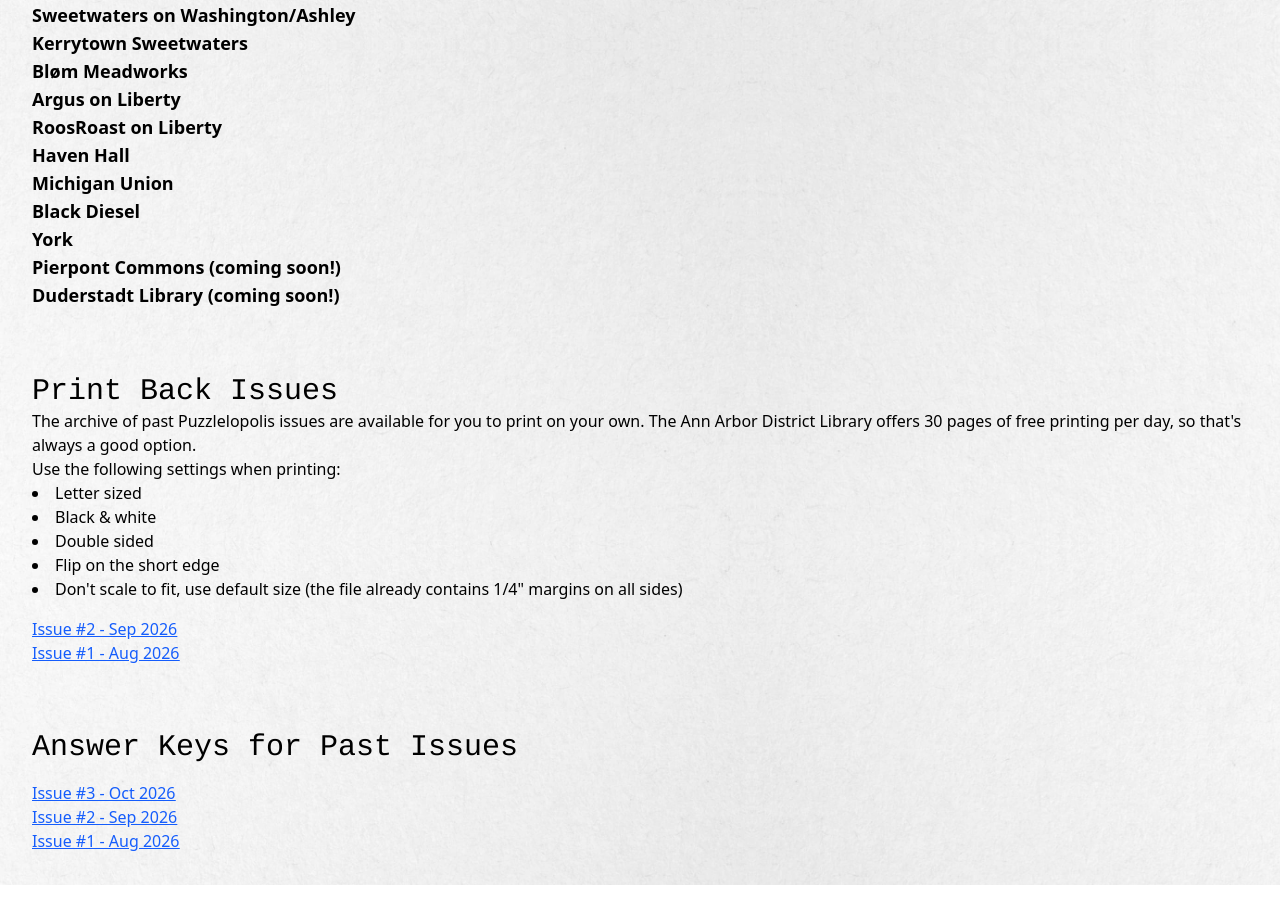
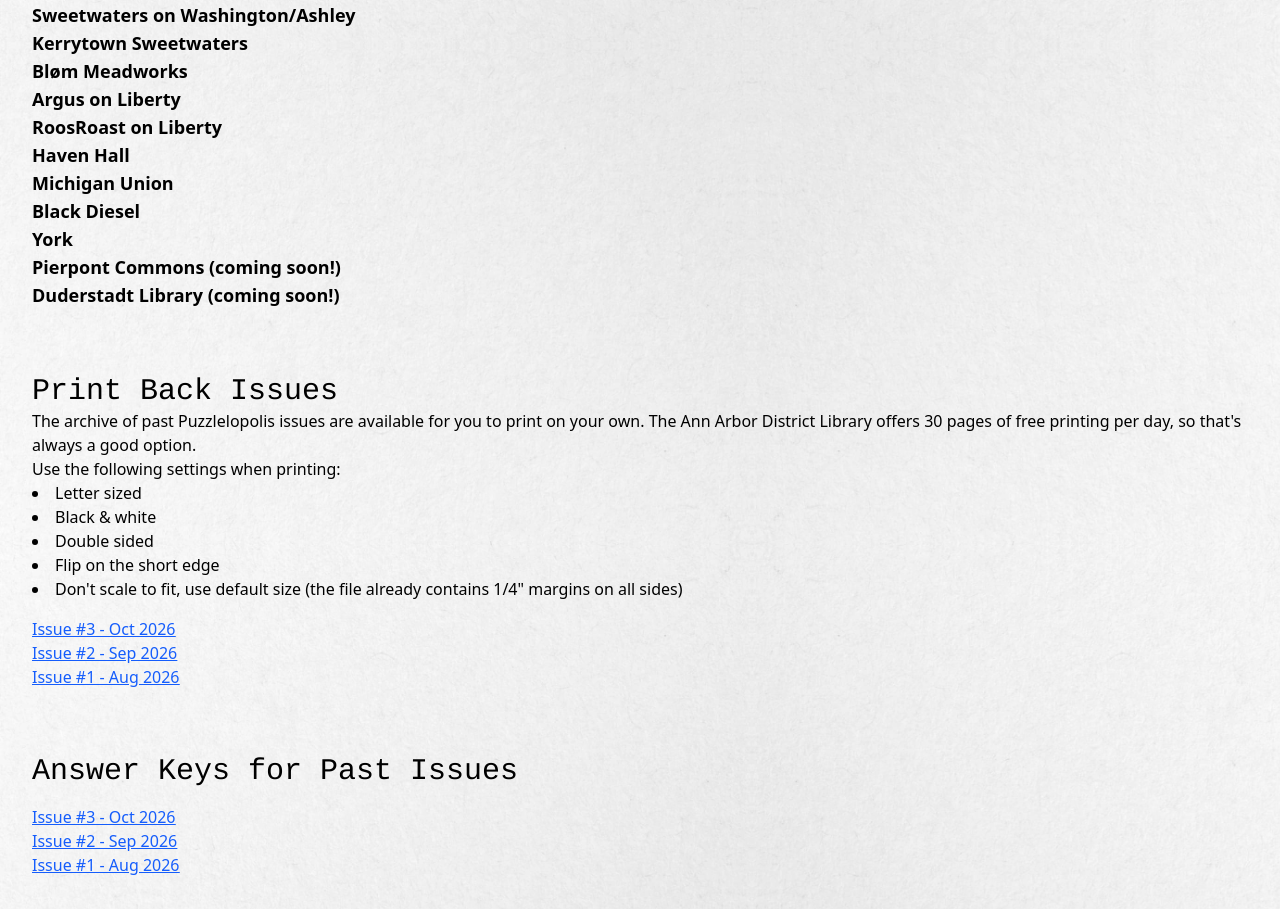
Before and after one commit to gauravmk/puzzlelopolis, a plain HTML site: page docs/index.html in a window 1280 px wide. Shown: the part 455-1364 px from the top of the page. Before the commit the page ends 1340 px from the top, so only its background shows below. Drawn offline with nearby package versions, Linux system fonts and the light colour scheme; a web font is replaced by a local one.

Commit message:
add 3rd issue to website

```diff
--- a/docs/index.html
+++ b/docs/index.html
@@ -78,6 +78,9 @@
           </ul>
         </div>
         <div class="text-blue-600 underline">
+          <a class="block" target="_blank" rel="noopener noreferrer" href="/archives/3.pdf">Issue #3 - Oct 2026</a>
+        </div>
+        <div class="text-blue-600 underline">
           <a class="block" target="_blank" rel="noopener noreferrer" href="/archives/2.pdf">Issue #2 - Sep 2026</a>
         </div>
         <div class="text-blue-600 underline">
```
